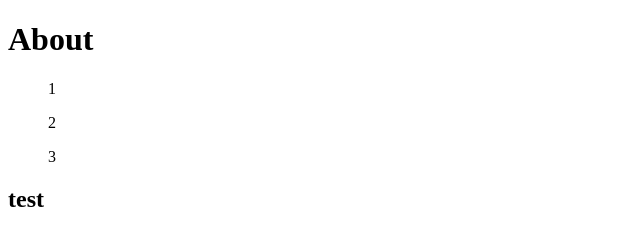
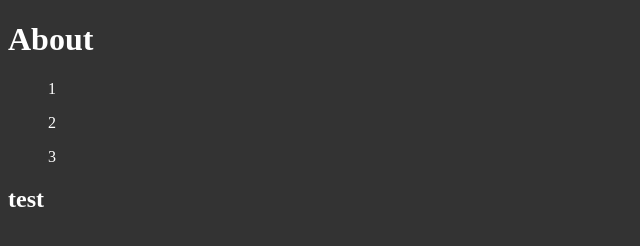
Before and after one commit to Jay-Klev/fourcornersagenda, a website: page ui/html/about.html in a window 1280 px wide. Shown: the whole page, without its empty margins (0-640 px from the left). Drawn offline with Linux system fonts and the light colour scheme; the site is published under a folder, as on GitHub Pages, so addresses that start at the root find nothing.

Commit message:
added styles

```diff
--- a/ui/html/about.html
+++ b/ui/html/about.html
@@ -3,7 +3,7 @@
   <head>
     <meta charset="UTF-8" />
     <meta name="viewport" content="width=device-width, initial-scale=1.0" />
-    <link rel="stylesheet" href="/css/styles.css" />
+    <link rel="stylesheet" href="../css/styles.css" />
     <title>About</title>
   </head>
   <body>
```
Also changed, not shown: ui/html/bio.html (+1 -1 lines), ui/html/contact-us.html (+1 -1 lines), ui/html/index.html (+2 -1 lines), ui/html/products.html (+1 -1 lines).
